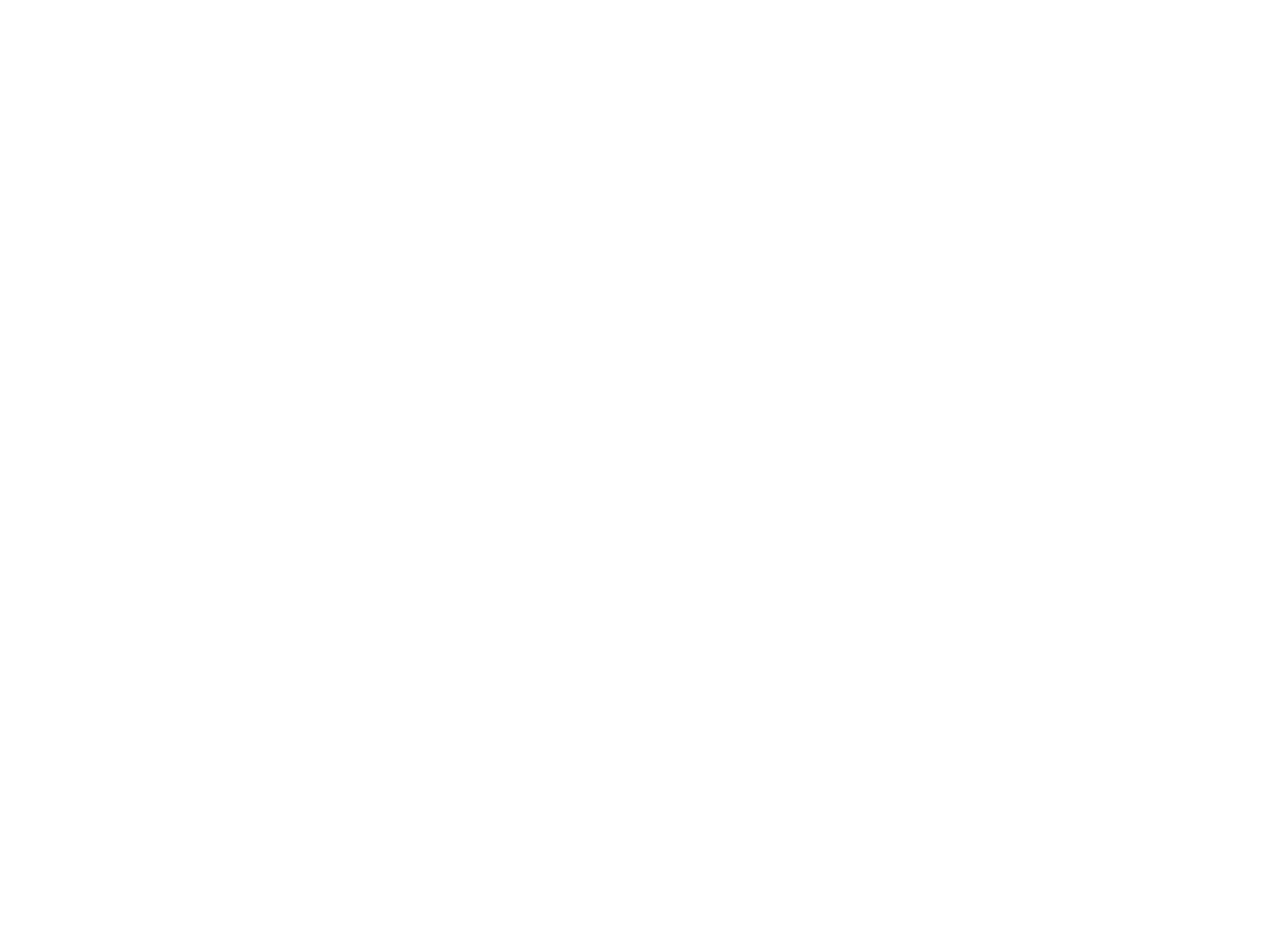
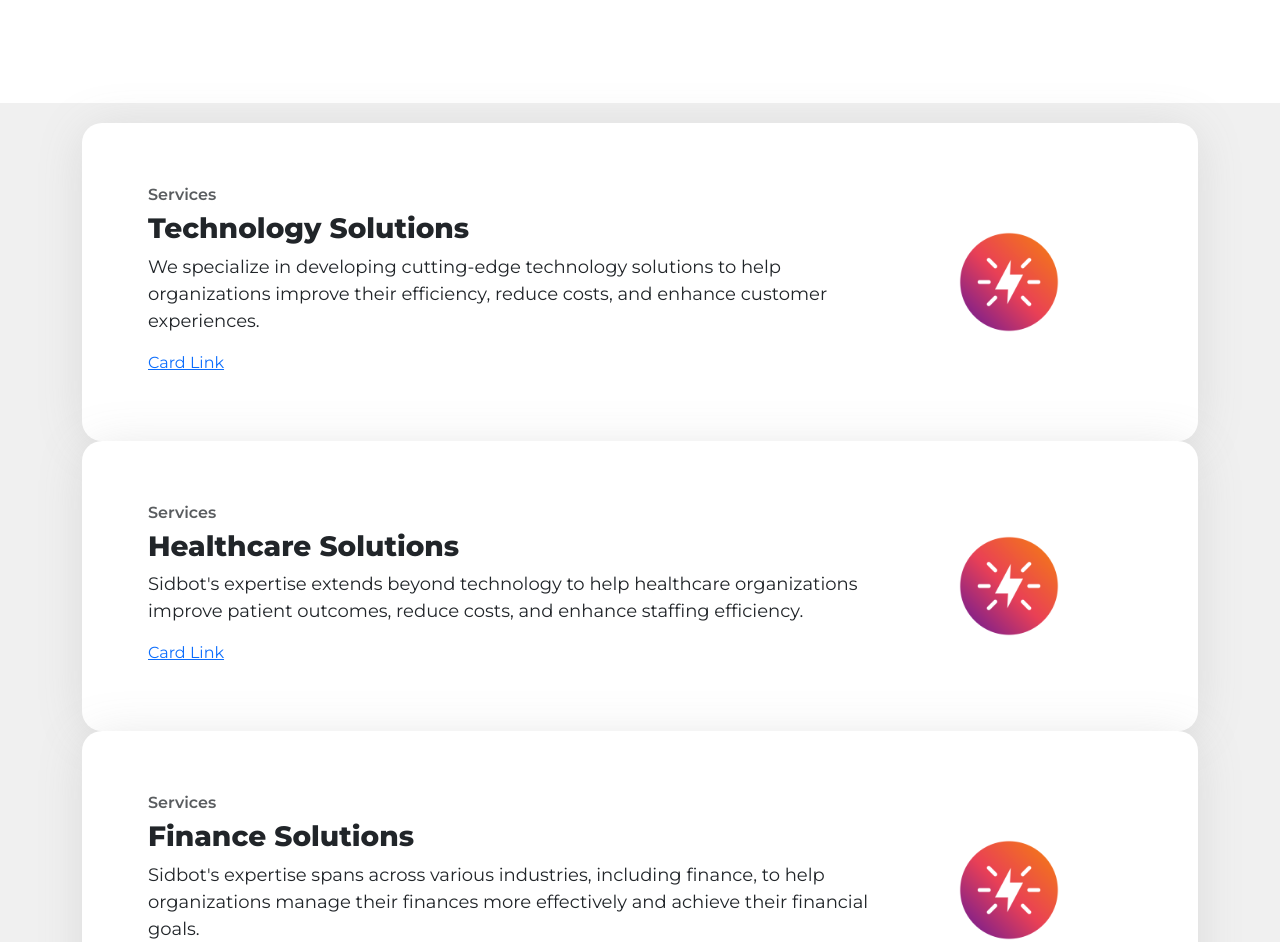
Before and after one commit to plex-op/siddot-website, a React (Vite) app: page / in a window 1280 px wide. Shown: the part 2540-3482 px from the top of the page. Before the commit the page ends 2643 px from the top, so only its background shows below. Built offline with nearby package versions, Linux system fonts and the light colour scheme.

Commit message:
services card

```diff
--- a/src/App.jsx
+++ b/src/App.jsx
@@ -3,6 +3,7 @@
 import ClientLogoImg from "./Components/ClientLogo";
 import AboutUs from "./Components/AboutUs";
 import { ServicesHeading } from "./Components/ServicesHeading.jsx";
+import ServicesCard from "./Components/ServicesCard.jsx";
 
 export const App = () => {
   return (
@@ -12,6 +13,7 @@
       <ClientLogoImg />
       <AboutUs />
       <ServicesHeading />
+      <ServicesCard />
     </>
   );
 };
--- a/src/Components/ServicesCard.jsx
+++ b/src/Components/ServicesCard.jsx
@@ -0,0 +1,88 @@
+import React, { useState, useEffect } from "react";
+import { Container, Row, Col } from "react-bootstrap";
+import Card from "react-bootstrap/Card";
+import { servicesCards } from "../data";
+
+function ServicesCard() {
+  const [bgColor, setBgColor] = useState("white");
+
+  useEffect(() => {
+    const handleScroll = () => {
+      const aboutSection = document.getElementById("about-section");
+      const sectionPosition = aboutSection.getBoundingClientRect().top;
+      const screenHeight = window.innerHeight;
+
+      // Check if the section is in view (scroll position reached section)
+      if (sectionPosition < screenHeight && sectionPosition > 0) {
+        setBgColor("#f0f0f0"); // Set background color when in view
+      } else {
+        setBgColor("white"); // Default background color
+      }
+    };
+
+    window.addEventListener("scroll", handleScroll);
+
+    // Cleanup event listener on unmount
+    return () => {
+      window.removeEventListener("scroll", handleScroll);
+    };
+  }, []);
+
+  return (
+    <div
+      id="about-section"
+      style={{
+        backgroundColor: bgColor, // Apply background color based on scroll
+        transition: "background-color 0.3s ease", // Smooth transition for background change
+        width: "100%",
+        padding: "20px",
+      }}
+    >
+      <Container className="mb-5">
+        {servicesCards.map((data, index) => (
+          <Row key={index}>
+            <Col xs={12} md={12}>
+              <Card
+                style={{
+                  width: "100%",
+                  borderRadius: "20px",
+                  padding: "50px",
+                  boxShadow: "0px 4px 50px -8px rgba(125, 125, 125, 0.25)",
+                  outline: "none",
+                  border: "none",
+                }}
+                className="services-card"
+              >
+                <Card.Body className="d-flex align-items-center">
+                  <Col md={9}>
+                    <Card.Subtitle
+                      className="mb-2 text-muted"
+                      style={{ fontSize: "16px", fontWeight: "600" }}
+                    >
+                      {data.subTitle}
+                    </Card.Subtitle>
+                    <Card.Title style={{ fontSize: "28px", fontWeight: "800" }}>
+                      {data.title}
+                    </Card.Title>
+                    <Card.Text style={{ fontSize: "18px", fontWeight: "400" }}>
+                      {data.description}
+                    </Card.Text>
+                    <Card.Link href="#">Card Link</Card.Link>
+                  </Col>
+                  <Col
+                    md={3}
+                    className="d-none d-sm-flex justify-content-center align-items-center"
+                  >
+                    <img src={data.src} alt="" width={"100px"} />
+                  </Col>
+                </Card.Body>
+              </Card>
+            </Col>
+          </Row>
+        ))}
+      </Container>
+    </div>
+  );
+}
+
+export default ServicesCard;
--- a/src/data.js
+++ b/src/data.js
@@ -55,3 +55,29 @@
     src: "img/icon/power.png",
   },
 ];
+
+// servicesCard
+
+export const servicesCards = [
+  {
+    subTitle: "Services",
+    title: "Technology Solutions",
+    description:
+      "We specialize in developing cutting-edge technology solutions to help organizations improve their efficiency, reduce costs, and enhance customer experiences.",
+    src: "img/icon/power.png",
+  },
+  {
+    subTitle: "Services",
+    title: "Healthcare Solutions",
+    description:
+      "Sidbot's expertise extends beyond technology to help healthcare organizations improve patient outcomes, reduce costs, and enhance staffing efficiency.",
+    src: "img/icon/power.png",
+  },
+  {
+    subTitle: "Services",
+    title: "Finance Solutions",
+    description:
+      "Sidbot's expertise spans across various industries, including finance, to help organizations manage their finances more effectively and achieve their financial goals.",
+    src: "img/icon/power.png",
+  },
+];
--- a/src/index.css
+++ b/src/index.css
@@ -54,6 +54,9 @@
     .services-heading p{
         font-size: 1rem !important;
     }
+    .services-card{
+        padding:unset !important;
+    }
 
 }
 @media (max-width: 568px) {
```
